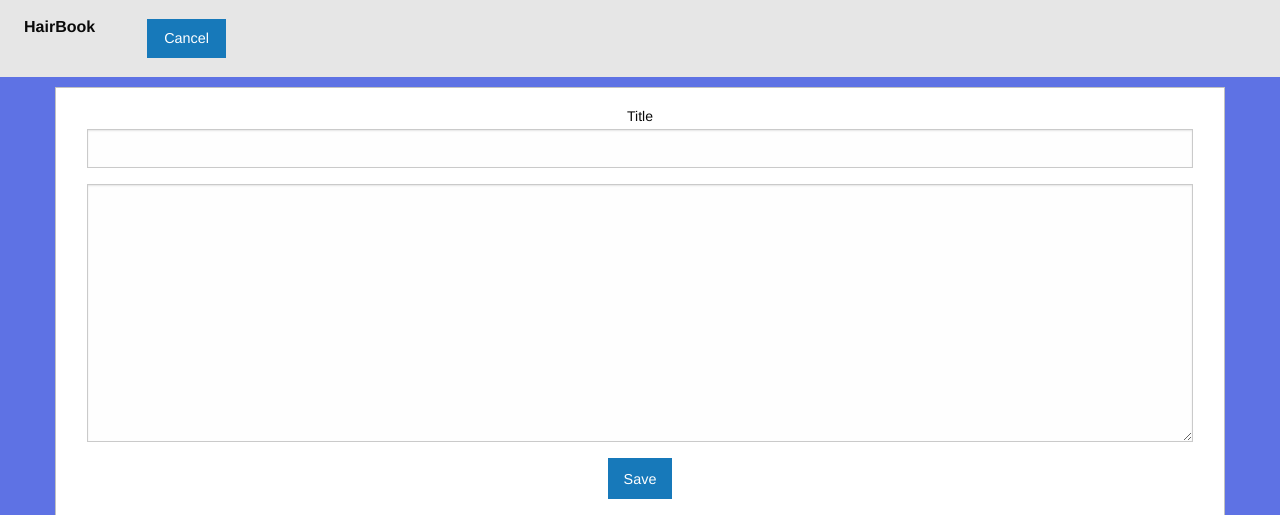
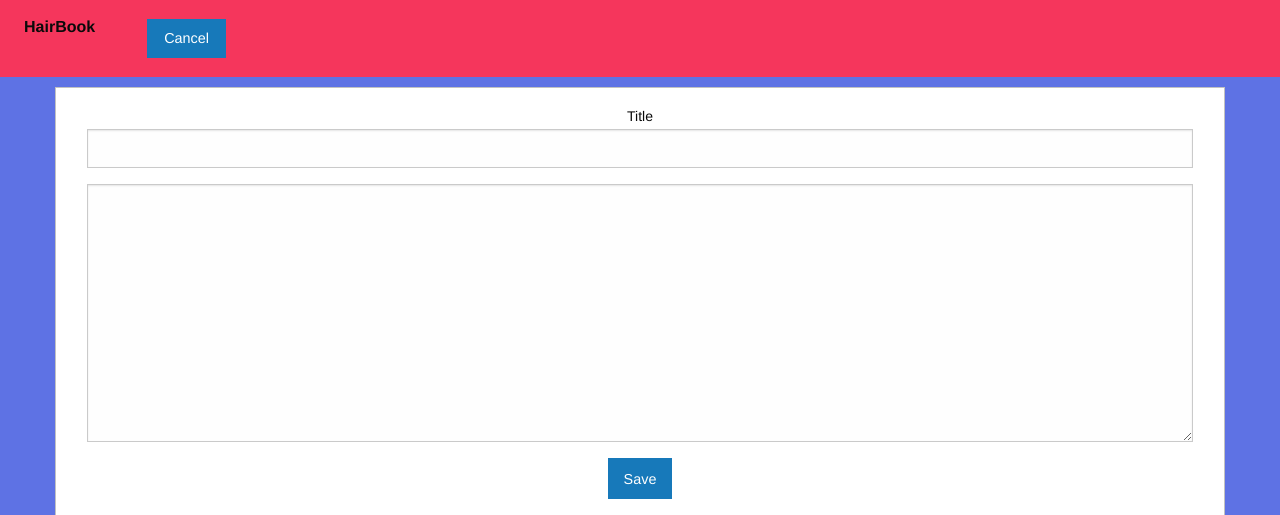
Before and after one commit to Leorna/HairBook, a PHP site: page /php-scripts/hairbook-update.php in a window 1280 px wide. Shown: the top 515 px of the page. Run offline with PHP 8.4, Linux system fonts and the light colour scheme; data that the repository does not hold is empty.

Commit message:
changing color and show-notes.php

```diff
--- a/php-scripts/hairbook-update.php
+++ b/php-scripts/hairbook-update.php
@@ -14,13 +14,11 @@
 
 <body>
 
-    <div class="top-bar" style="margin-bottom: 10px;">
-        <div class="top-bar-left">
-            <ul class="menu">
-                <li class="menu-text">HairBook</li>
-                <li class="menu-text"><button><a class="button hairbook-elements" href="hairbook.php">Cancel</a></button></li>
-            </ul>
-        </div>
+    <div class="bar-color top-bar" style="margin-bottom: 10px;">
+        <ul class="bar-color menu">
+            <li class="bar-color menu-text">HairBook</li>
+            <li class="bar-color menu-text"><button><a class="button hairbook-elements" href="hairbook.php">Cancel</a></button></li>
+        </ul>
     </div>
 
     <div class="grid-container">
```
Also changed, not shown: php-scripts/show-notes.php (+11 -0 lines).
